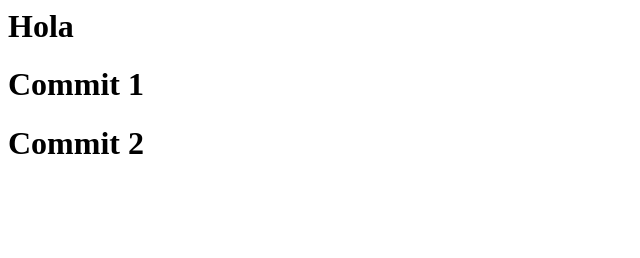
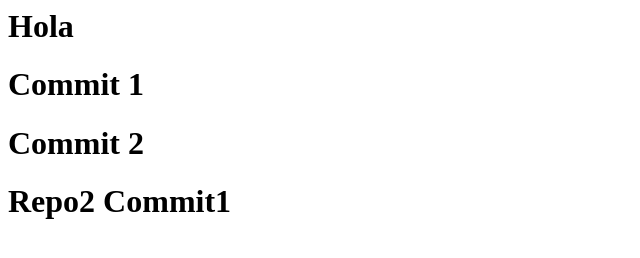
Before and after one commit to Xirimollo/Tarea-evaluable-git, a plain HTML site: page index.html in a window 1280 px wide. Shown: the whole page, without its empty margins (0-640 px from the left). Drawn offline with Linux system fonts and the light colour scheme.

Commit message:
Modificamos index.html Repo 2

```diff
--- a/index.html
+++ b/index.html
@@ -5,5 +5,6 @@
     <h1>Hola</h1>
     <h1>Commit 1</h1>
     <h1>Commit 2</h1>
+    <h1>Repo2 Commit1</h1>
 
 </body>
```
